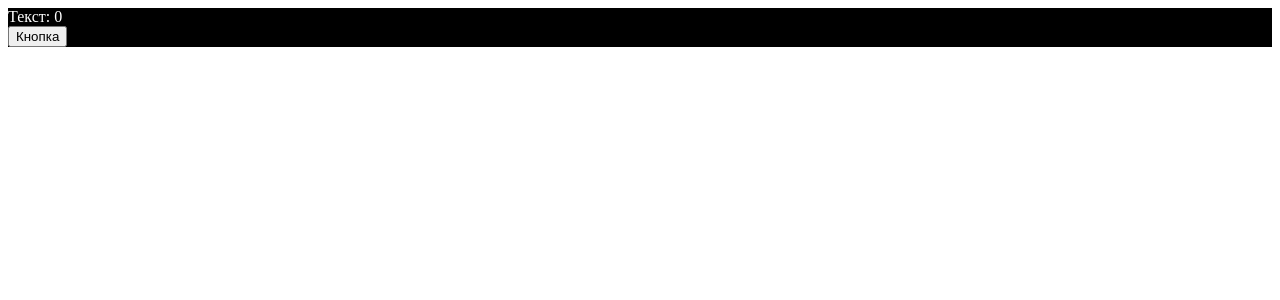
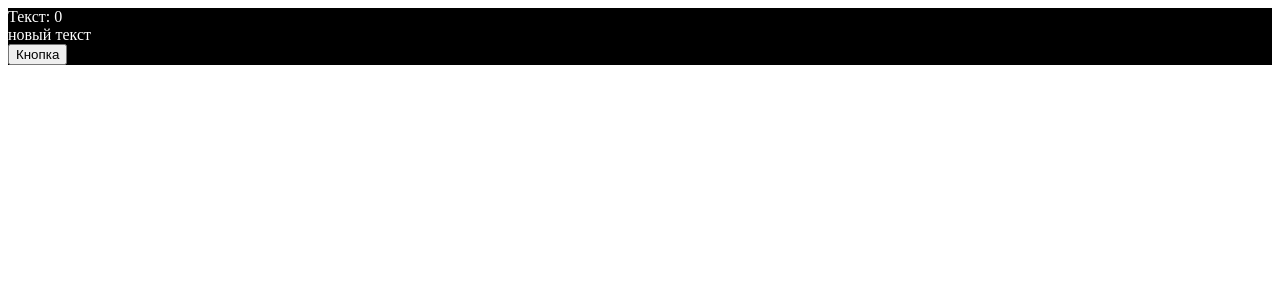
Before and after one commit to ElmirKuba/invest-helper-react-vite-pwa, a React (Vite) app: page / in a window 1280 px wide. Shown: the top 300 px of the page. Built offline with nearby package versions, Linux system fonts and the light colour scheme.

Commit message:
Проверяем обновление прилы 4

```diff
--- a/src/App.tsx
+++ b/src/App.tsx
@@ -8,6 +8,7 @@ function App() {
   return (
     <div className="App">
       <div>Текст: {count}</div>
+      <div> новый текст </div>
       <button
         onClick={() => {
           setCount(count + 1);
```
